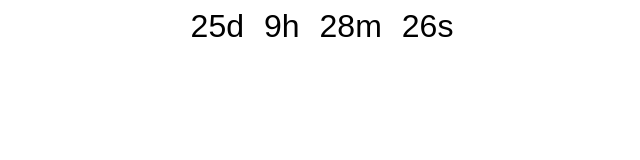
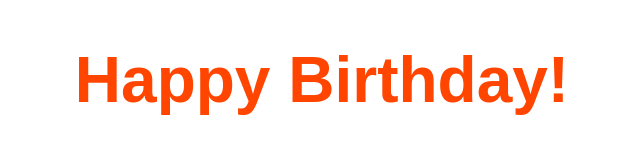
Before and after one commit to fortizg/countdown-app, a plain HTML site: page index.html in a window 1280 px wide. Shown: the whole page, without its empty margins (318-958 px from the left). Drawn offline with Linux system fonts and the light colour scheme.

Commit message:
added birthday msg

```diff
--- a/index.html
+++ b/index.html
@@ -7,12 +7,15 @@
     <title>Countdown Timer</title>
 </head>
 <body>
-    <div class="countdown">
+    <div id="countdown" class="countdown">
         <div id="days" class="time"></div>
         <div id="hours" class="time"></div>
         <div id="minutes" class="time"></div>
         <div id="seconds" class="time"></div>
     </div>
+    <div id="birthday-message" class="hidden">
+        <h1>Happy Birthday!</h1>
+    </div>
     <script src="script.js"></script>
 </body>
 </html>
--- a/script.js
+++ b/script.js
@@ -1,10 +1,15 @@
 // Calculate the time remaining until November 7th, 2023
-const countdownDate = new Date("2023-11-07T00:00:00").getTime();
+const countdownDate = new Date("2023-10-12T00:00:00").getTime();
 
 function updateCountdown() {
     const currentDate = new Date().getTime();
     const timeRemaining = countdownDate - currentDate;
 
+    if (timeRemaining <= 0) {
+        // Display the "Happy Birthday" message once the target date is reached or passed
+        document.getElementById("countdown").style.display = "none";
+        document.getElementById("birthday-message").style.display = "block";
+    } else {
         const days = Math.floor(timeRemaining / (1000 * 60 * 60 * 24));
         const hours = Math.floor((timeRemaining % (1000 * 60 * 60 * 24)) / (1000 * 60 * 60));
         const minutes = Math.floor((timeRemaining % (1000 * 60 * 60)) / (1000 * 60));
@@ -15,6 +20,7 @@ function updateCountdown() {
         document.getElementById("minutes").textContent = minutes + "m";
         document.getElementById("seconds").textContent = seconds + "s";
     }
+}
 
 // Update the countdown every second
 setInterval(updateCountdown, 1000);
--- a/style.css
+++ b/style.css
@@ -13,3 +13,12 @@ body {
 .time {
     margin: 0 10px;
 }
+
+.hidden {
+    display: none;
+}
+
+#birthday-message {
+    font-size: 2rem;
+    color: #ff4500; /* Set your desired color */
+}
```
Lines whose indentation alone changed are shown as unchanged.
